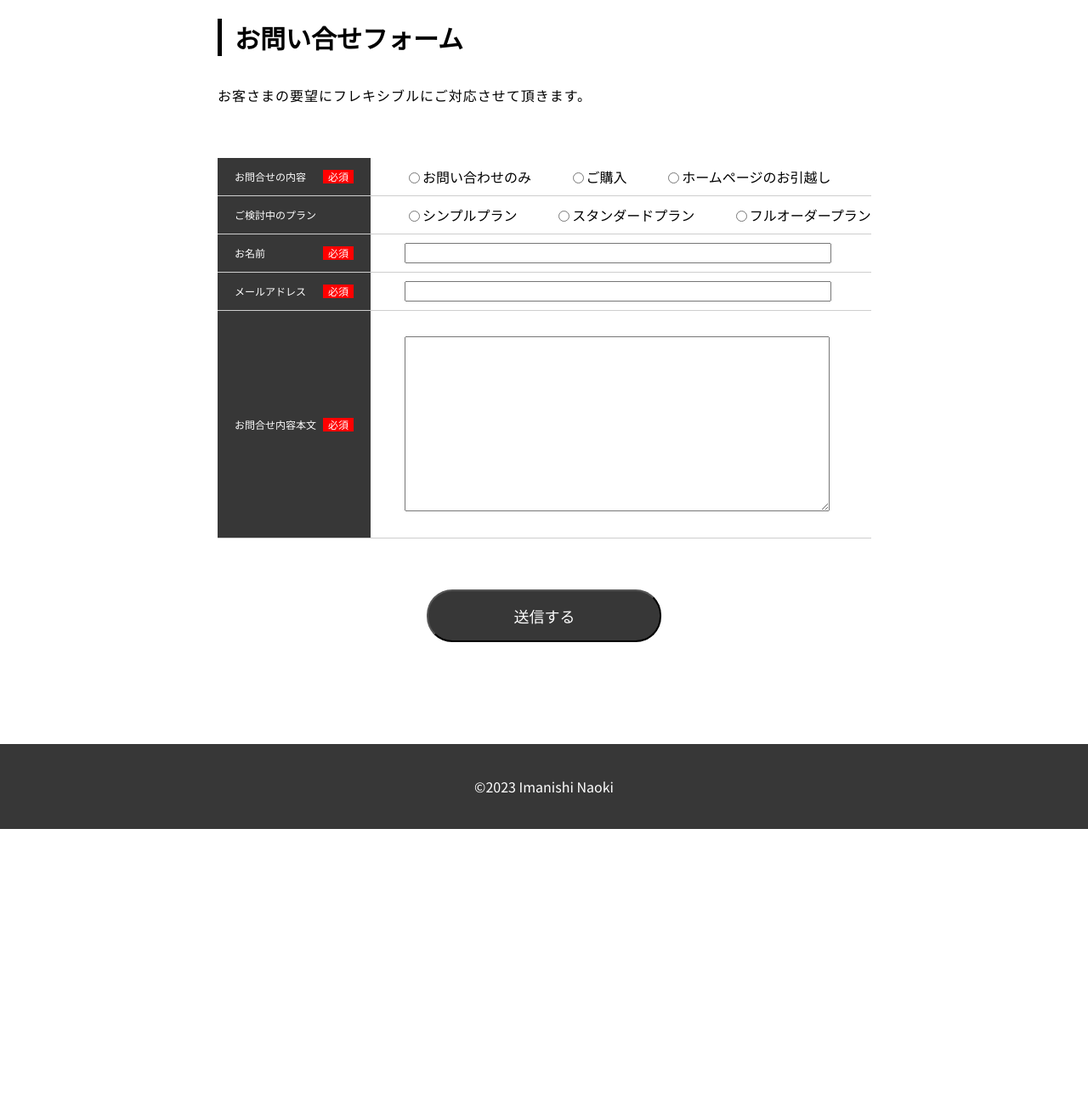
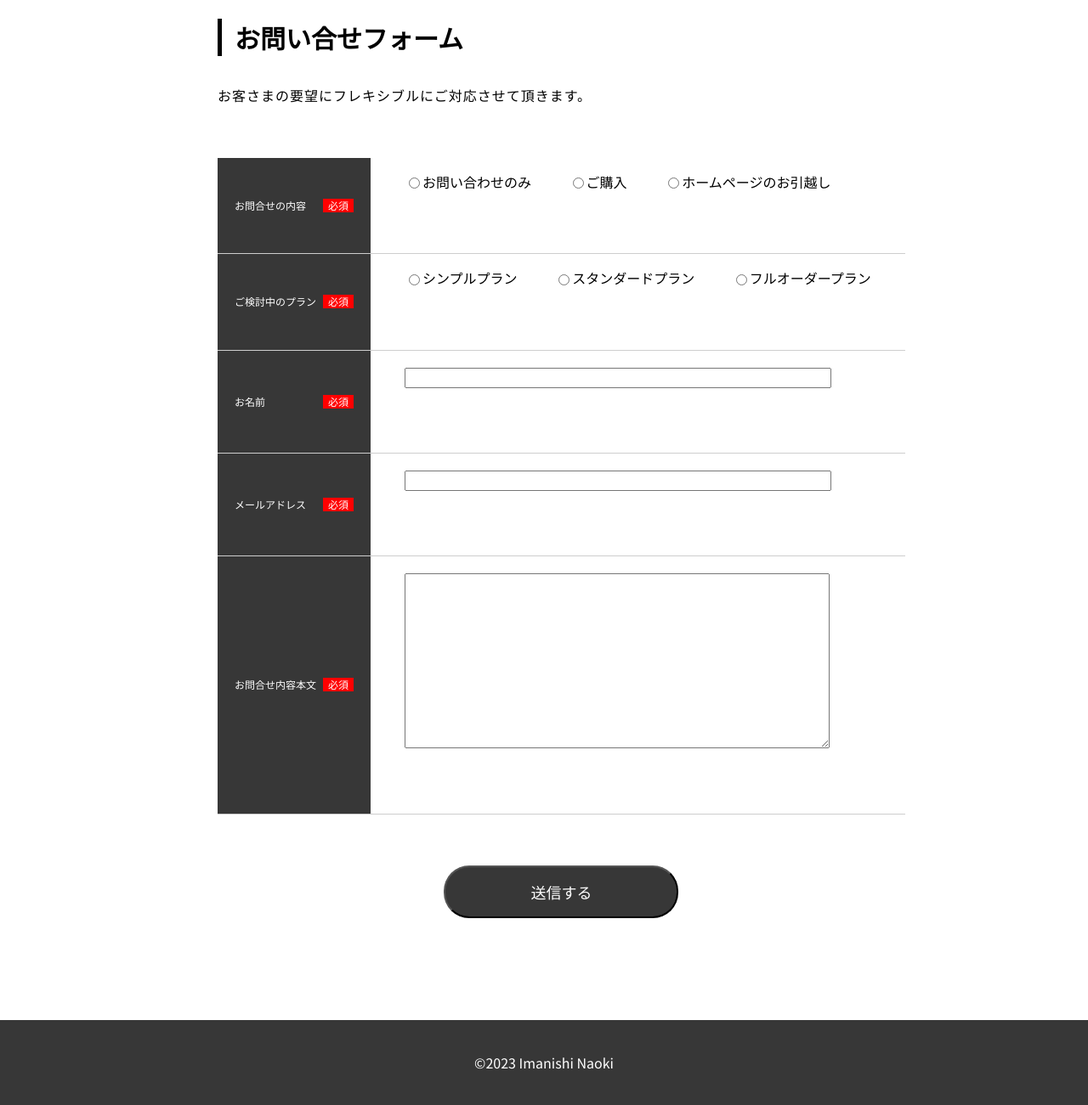
Before and after one commit to imanishiNaoki/template, a WordPress theme: template contact.php in a window 1280 px wide. Shown: the part 291-1592 px from the top of the page at 85% size. Before the commit the page ends 1267 px from the top, so only its background shows below. Run offline with PHP 8.4 and a stand-in for WordPress, Linux system fonts and the light colour scheme; the site name, menu and one post (Sample post) are stand-ins, and other content is empty.

Commit message:
フォーム実装

```diff
--- a/contact.php
+++ b/contact.php
@@ -12,54 +12,73 @@
             <p class="single-text">お客さまの要望にフレキシブルにご対応させて頂きます。</p>
 
             <div class="single-table-col">
-                <form action="#" method="post">
+                <form action="#" method="post" id="single-form">
                     <table>
                         <tbody>
-                            <tr>
-                                <th class="single-header attention">お問合せの内容</th>
+                            <tr class="single-table-item">
+                                <th rowspan="2" class="single-header attention">お問合せの内容</th>
                                 <td class="single-data">
-                                    <label for="contact01_01"><input type="radio" id="contact01_01"
-                                            name="contact01" />お問い合わせのみ</label><br class="sp-show" />
-                                    <label for="contact01_02"><input type="radio" id="contact01_02"
-                                            name="contact01" />ご購入</label><br class="sp-show" />
-                                    <label for="contact01_03"><input type="radio" id="contact01_03"
-                                            name="contact01" />ホームページのお引越し</label>
+                                    <label for="contact01_01"><input type="radio" id="contact01_01" name="contact01"
+                                            value="お問い合わせのみ" />お問い合わせのみ</label><br class="sp-show" />
+                                    <label for="contact01_02"><input type="radio" id="contact01_02" name="contact01"
+                                            value="ご購入" />ご購入</label><br class="sp-show" />
+                                    <label for="contact01_03"><input type="radio" id="contact01_03" name="contact01"
+                                            value="ホームページのお引越し" />ホームページのお引越し</label>
                                 </td>
                             </tr>
-                            <tr>
-                                <th class="single-header">ご検討中のプラン</th>
+                            <tr class="single-table-error">
+                                <td>&nbsp;</td>
+                            </tr>
+                            <tr class="single-table-item">
+                                <th rowspan="2" class="single-header attention">ご検討中のプラン</th>
                                 <td class="single-data">
-                                    <label for="contact02_01"><input type="radio" id="contact02_01"
-                                            name="contact02" />シンプルプラン</label><br class="sp-show" />
-                                    <label for="contact02_02"><input type="radio" id="contact02_02"
-                                            name="contact02" />スタンダードプラン</label><br class="sp-show" />
-                                    <label for="contact02_03"><input type="radio" id="contact02_03"
-                                            name="contact02" />フルオーダープラン</label>
+                                    <label for="contact02_01"><input type="radio" id="contact02_01" name="contact02"
+                                            value="シンプルプラン" />シンプルプラン</label><br class="sp-show" />
+                                    <label for="contact02_02"><input type="radio" id="contact02_02" name="contact02"
+                                            value="スタンダードプラン" />スタンダードプラン</label><br class="sp-show" />
+                                    <label for="contact02_03"><input type="radio" id="contact02_03" name="contact02"
+                                            value="フルオーダープラン" />フルオーダープラン</label>
                                 </td>
                             </tr>
-                            <tr>
-                                <th class="single-header attention"><label for="contact03_01">お名前</label></th>
+
+                            <tr class="single-table-error">
+                                <td>&nbsp;</td>
+                            </tr>
+                            <tr class="single-table-item">
+                                <th rowspan="2" class="single-header attention"><label for="contact03_01">お名前</label>
+                                </th>
                                 <td class="single-data">
                                     <input type="text" id="contact03_01" name="contact03" />
                                 </td>
                             </tr>
-                            <tr>
-                                <th class="single-header attention"><label for="contact04_01">メールアドレス</label></th>
+                            <tr class="single-table-error">
+                                <td>&nbsp;</td>
+                            </tr>
+                            <tr class="single-table-item">
+                                <th rowspan="2" class="single-header attention"><label
+                                        for="contact04_01">メールアドレス</label></th>
                                 <td class="single-data">
                                     <input type="email" id="contact04_01" name="contact04" />
                                 </td>
                             </tr>
-                            <tr>
-                                <th class="single-header attention"><label for="contact05_01">お問合せ内容本文</label></th>
+                            <tr class="single-table-error">
+                                <td>&nbsp;</td>
+                            </tr>
+                            <tr class="single-table-item">
+                                <th rowspan="2" class="single-header attention"><label
+                                        for="contact05_01">お問合せ内容本文</label></th>
                                 <td class="single-data">
                                     <textarea type="text" id="contact05_01" name="contact05"></textarea>
                                 </td>
+                            </tr>
+                            <tr class="single-table-error">
+                                <td>&nbsp;</td>
                             </tr>
                         </tbody>
                         <tfoot class="single-table-tfoot">
                             <tr>
                                 <td colspan="2">
-                                    <input type="button" value="送信する" />
+                                    <input type="submit" value="送信する" />
                                 </td>
                             </tr>
                         </tfoot>
--- a/style.css
+++ b/style.css
@@ -815,6 +815,13 @@ a {
 .single {
   margin-top: 60px;
 }
+.single-table-error {
+  text-align: right;
+}
+.single-table-error td {
+  padding: 20px;
+  color: red;
+}
 .single-key {
   height: 200px;
   width: 100%;
@@ -951,6 +958,7 @@ a {
 .single-table-col .single-data label {
   width: 100%;
   display: inline-block;
+  cursor: pointer;
 }
 .single-table-col .single-data label:not(:first-child) {
   margin-top: 20px;
@@ -969,20 +977,25 @@ a {
   display: block;
   padding: 16px 0;
   text-align: left;
-  margin: 0 0 40px 0;
 }
 @media screen and (min-width: 768px) {
   .single-table-col form .single-data {
     display: table-cell;
     text-align: left;
-    padding: 0 0 0 40px;
+    padding: 20px 40px;
     margin: 0;
   }
+}
+.single-table-col form .single-data label {
+  cursor: pointer;
 }
 @media screen and (min-width: 768px) {
   .single-table-col form .single-data label {
     width: auto;
   }
+}
+.single-table-col form .single-data input[type=radio] {
+  cursor: pointer;
 }
 .single-table-col form .single-data input[type=text],
 .single-table-col form .single-data [type=email] {
@@ -1002,7 +1015,6 @@ a {
 @media screen and (min-width: 768px) {
   .single-table-col form .single-data textarea {
     width: 90%;
-    margin: 30px 0;
   }
 }
 .single-table-col form .single-header {
@@ -1032,6 +1044,9 @@ a {
   background-color: red;
   padding: 2px 6px;
 }
+.single-table-col form .single-table-item {
+  border-bottom: none;
+}
 .single-table-col form .single-table-tfoot {
   text-align: center;
 }
@@ -1045,6 +1060,15 @@ a {
   background-color: #373737;
   border-radius: 30px/30px;
   font-size: 1.125rem;
+}
+.single-table-col form .single-table-tfoot tr input[type=submit] {
+  padding: 16px 100px;
+  margin-top: 60px;
+  color: #fff;
+  background-color: #373737;
+  border-radius: 30px/30px;
+  font-size: 1.125rem;
+  cursor: pointer;
 }
 .single-img {
   width: 100%;
--- a/style.scss
+++ b/style.scss
@@ -42,7 +42,6 @@ $breakpoints: (
 body {
   font-family: 'Noto Sans JP', sans-serif;
 }
-
 p,
 a {
   font-size: rem(16);
@@ -783,7 +782,12 @@ a {
     sigle
 --------------------------------------*/
 .single {
-  .container {
+  &-table-error {
+    text-align: right;
+    td {
+      padding: 20px;
+      color: red;
+    }
   }
   margin-top: 60px;
   &-key {
@@ -916,6 +920,7 @@ a {
       label {
         width: 100%;
         display: inline-block;
+        cursor: pointer;
         &:not(:first-child) {
           margin-top: 20px;
           @include mq(md) {
@@ -934,17 +939,20 @@ a {
         display: block;
         padding: 16px 0;
         text-align: left;
-        margin: 0 0 40px 0;
         @include mq(md) {
           display: table-cell;
           text-align: left;
-          padding: 0 0 0 40px;
+          padding: 20px 40px;
           margin: 0;
         }
         label {
+          cursor: pointer;
           @include mq(md) {
             width: auto;
           }
+        }
+        input[type='radio'] {
+          cursor: pointer;
         }
         input[type='text'],
         [type='email'] {
@@ -958,7 +966,6 @@ a {
           width: 96%;
           @include mq(md) {
             width: 90%;
-            margin: 30px 0;
           }
           height: 200px;
         }
@@ -988,6 +995,9 @@ a {
           }
         }
       }
+      .single-table-item {
+        border-bottom: none;
+      }
       .single-table-tfoot {
         text-align: center;
         tr {
@@ -999,6 +1009,15 @@ a {
             background-color: $thema;
             border-radius: 30px/30px;
             font-size: rem(18);
+          }
+          input[type='submit'] {
+            padding: 16px 100px;
+            margin-top: 60px;
+            color: $white;
+            background-color: $thema;
+            border-radius: 30px/30px;
+            font-size: rem(18);
+            cursor: pointer;
           }
         }
       }
--- a/thanks.php
+++ b/thanks.php
@@ -13,6 +13,7 @@
             </h3>
             <p class="single-text">このたびは、In-Productionへお問い合わせ頂き誠にありがとうございます。
                 <br />お送り頂きました内容を確認の上、3営業日以内に折り返しご連絡させて頂きます。
+                <br />5秒後にホームページTOPにリダイレクトします。
             </p>
         </div>
     </section>
```
Also changed, not shown: js/script.js (+42 -0 lines).
